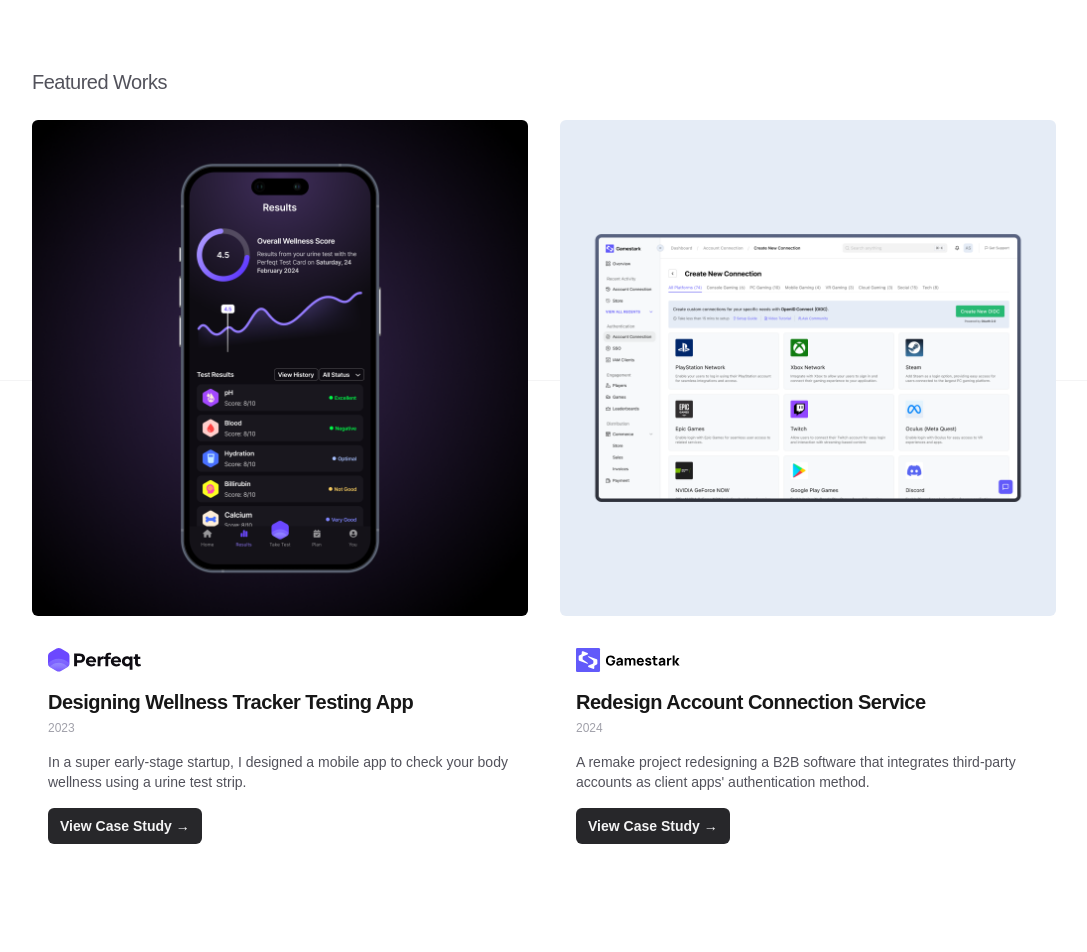
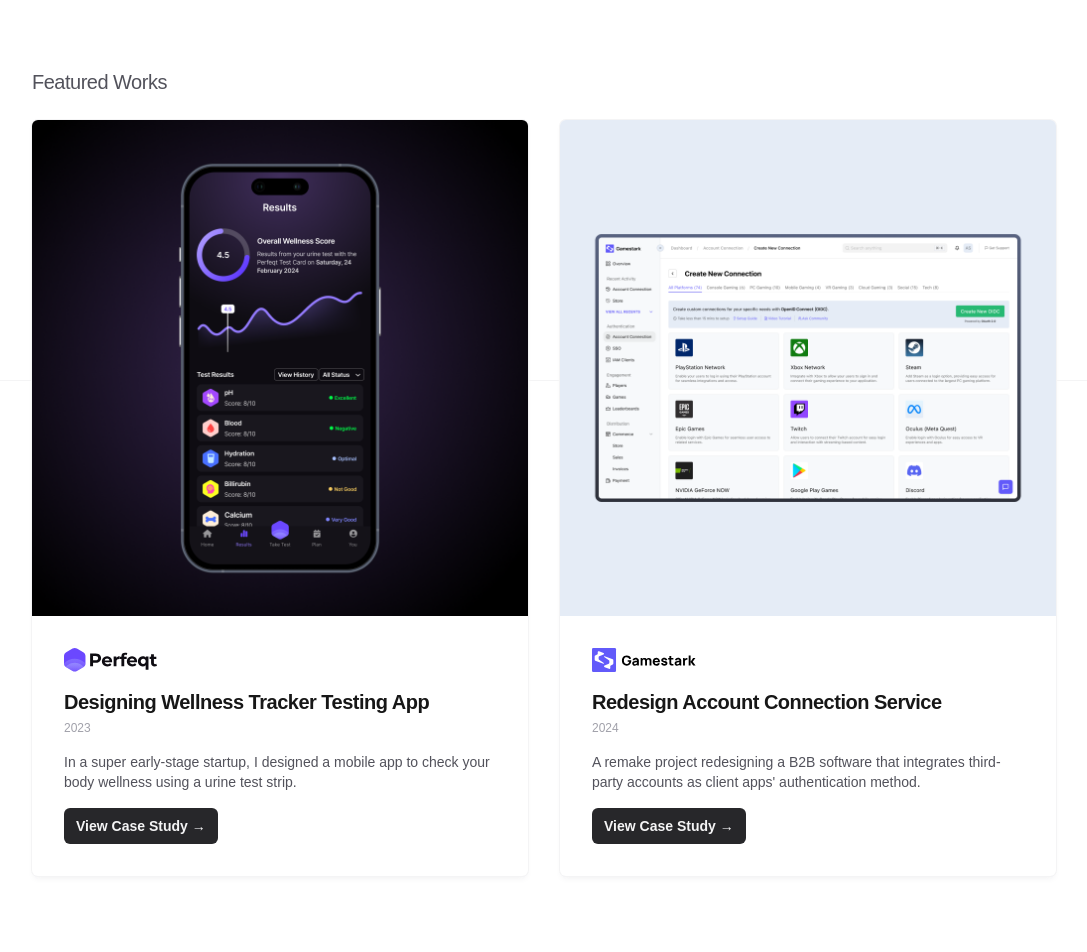
Before and after one commit to tonthowi/tonthowi-site, a Next.js app: page / in a window 1280 px wide. Shown: the part 420-1372 px from the top of the page, without its empty margins (96-1183 px from the left). Built offline with nearby package versions, Linux system fonts and the light colour scheme; no server answers.

Commit message:
update styling

```diff
--- a/src/app/page.js
+++ b/src/app/page.js
@@ -47,8 +47,8 @@ export default function Home() {
           </h2>
           <div className="mt-6 grid grid-cols-1 gap-x-6 gap-y-10 sm:grid-cols-2 lg:grid-cols-2 xl:gap-x-8">
             {workCards.map((card) => (
-              <div key={card.id} className="group relative overflow-hidden">
-                <div className="w-full overflow-hidden rounded-md">
+              <div key={card.id} className="group relative overflow-hidden rounded-md shadow-md shadow-zinc-100 bg-white ring-1 ring-zinc-100 hover:shadow-lg hover:shadow-zinc-200 transition duration-300">
+                <div className="w-full overflow-hidden">
                   <Image
                     src={card.imageSrc}
                     alt={card.imageAlt}
@@ -57,7 +57,7 @@ export default function Home() {
                     className="object-cover group-hover:scale-110 transition-transform duration-300"
                   />
                 </div>
-                <div className="flex flex-col p-4 mt-4 space-y-4 overflow-hidden">
+                <div className="flex flex-col p-8 space-y-4 overflow-hidden">
                   {/* Render SVG or Image based on logoSrc type */}
                   {typeof card.logoSrc === "string" ? (
                     <Image
```
